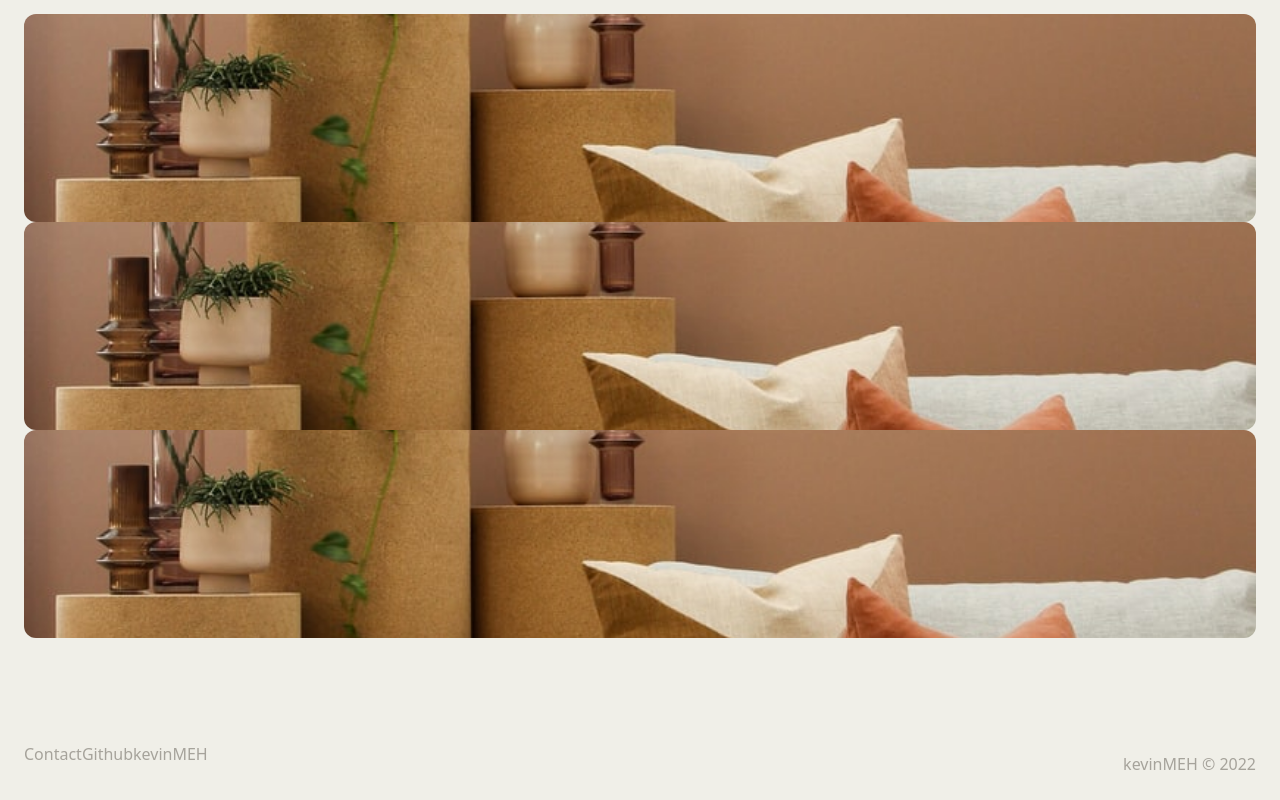
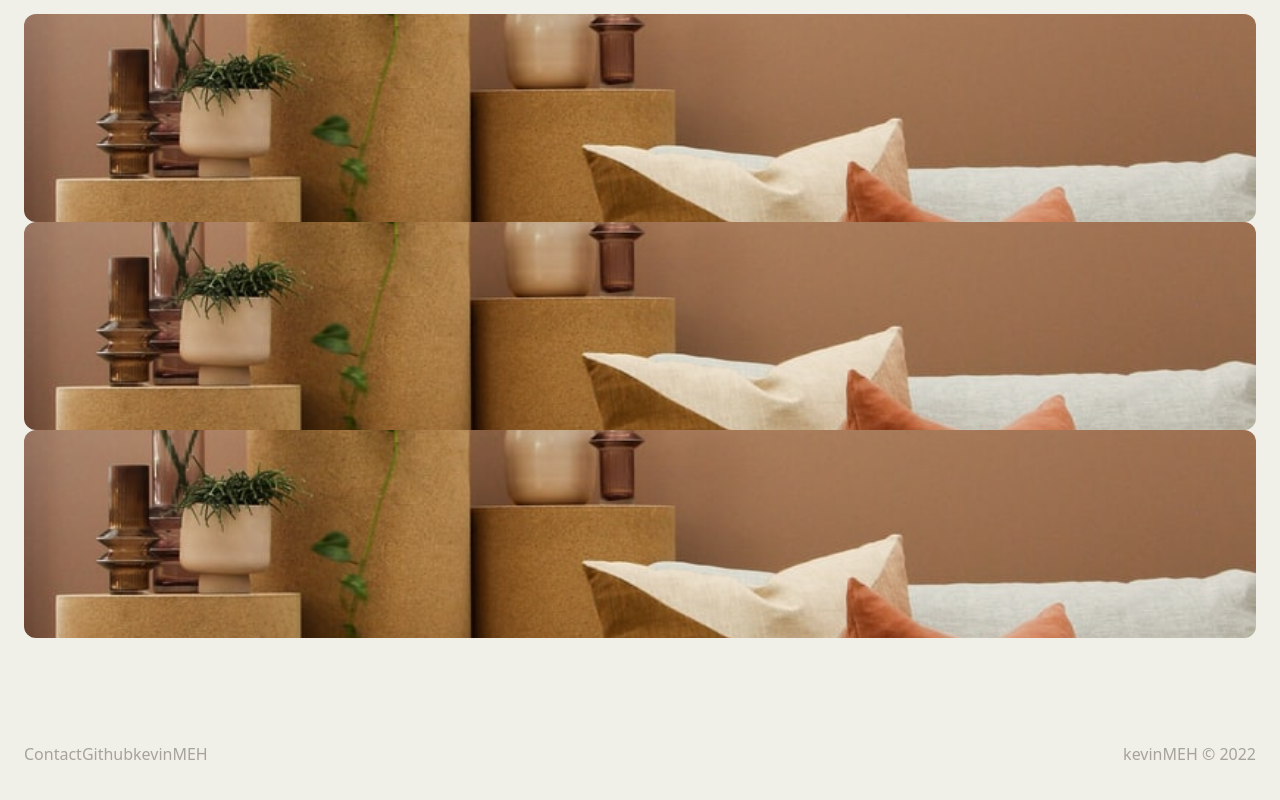
Before and after one commit to kevinMEH/kevins-bazaar, a React (Vite) app: page / in a window 1280 px wide. Shown: the part 1470-2270 px from the top of the page. Built offline with nearby package versions, Linux system fonts and the light colour scheme; a web font is replaced by a local one.

Commit message:
Footer styling changes

```diff
--- a/src/components/Footer.jsx
+++ b/src/components/Footer.jsx
@@ -1,12 +1,12 @@
 const Footer = () => {
     return (
-        <footer className="text-lightGray space-y-2.5 sm:flex sm:justify-between">
+        <footer className="text-lightGray space-y-2.5 sm:space-y-0 sm:flex sm:justify-between">
             <div className="flex justify-between">
                 <a href="mailto:bazaar@liao.gg">Contact</a>
                 <a href="https://github.com/kevinMEH/kevins-bazaar">Github</a>
                 <a href="https://github.com/kevinMEH/">kevinMEH</a>
             </div>
-            <div>
+            <div className="text-center">
                 kevinMEH © 2022
             </div>
         </footer>
```
